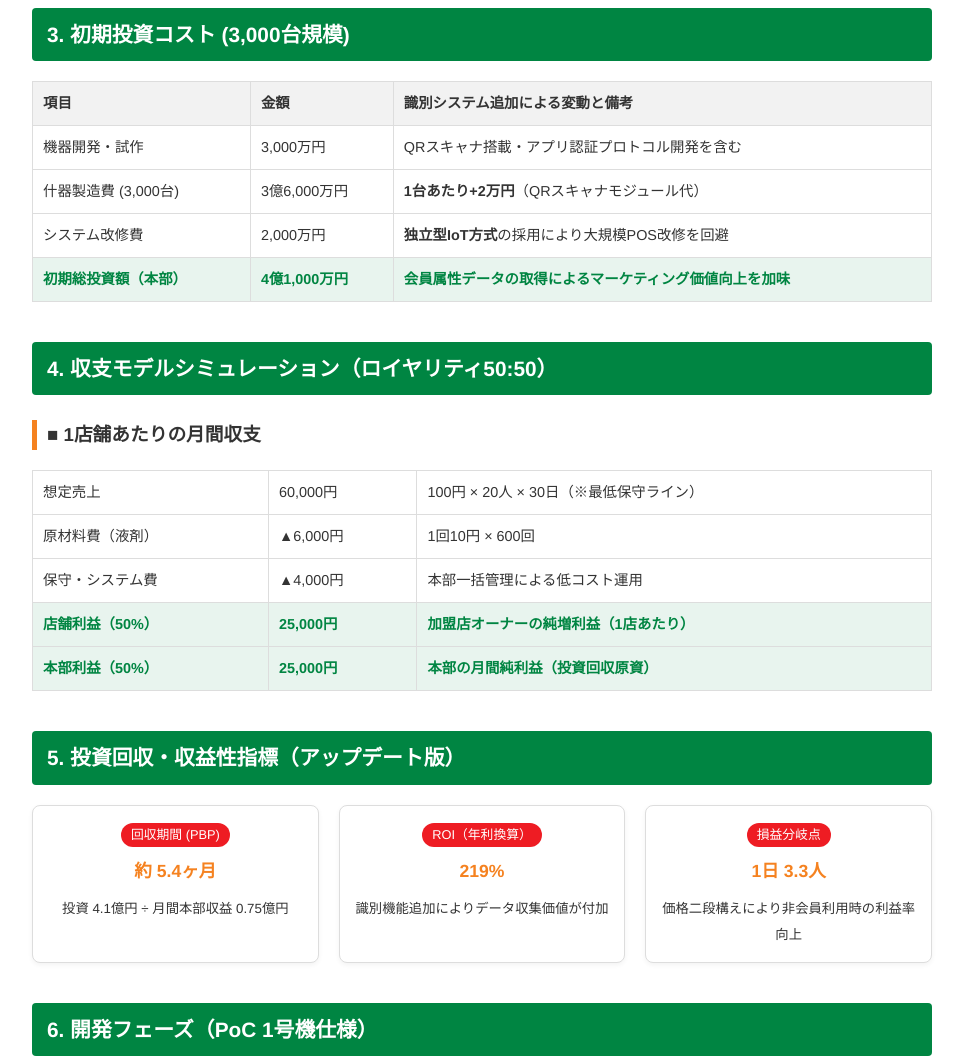
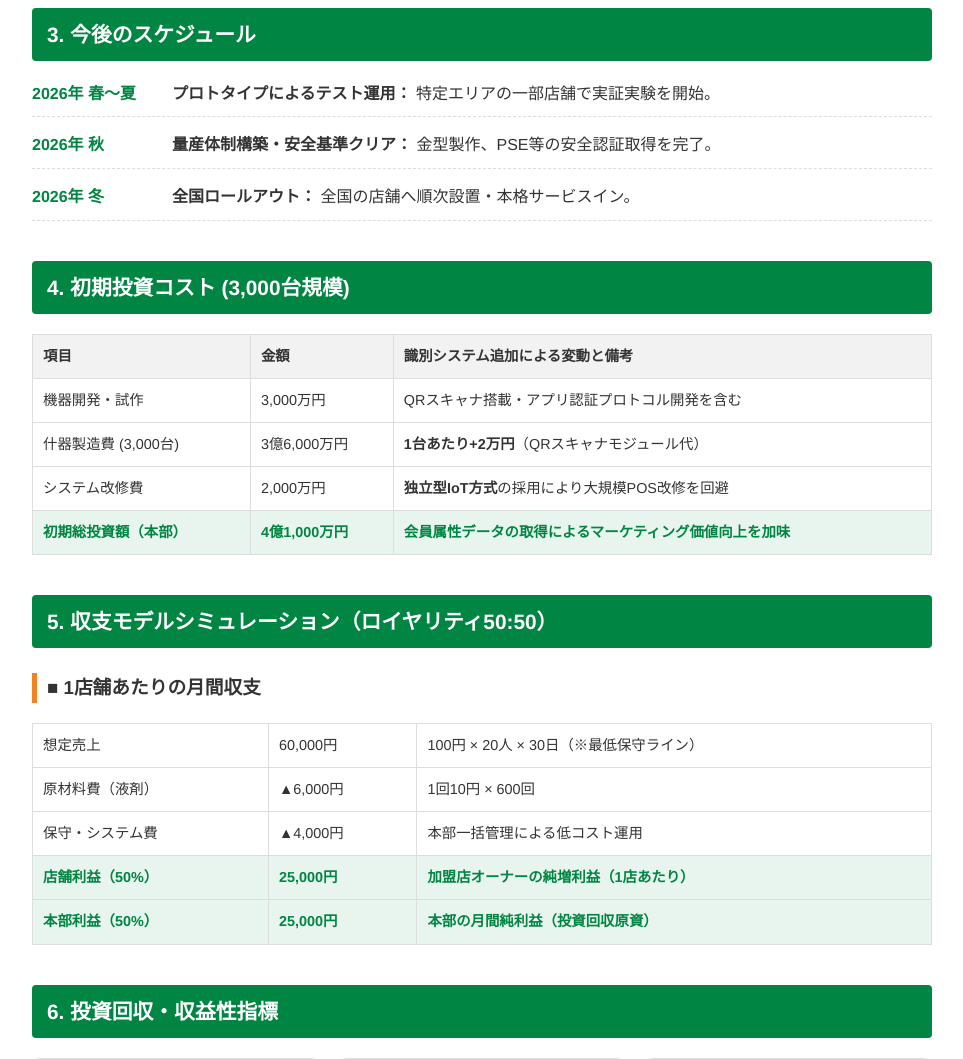
Before and after one commit to kaichotoreika/-, a plain HTML site: page index.html in a window 1280 px wide. Shown: the part 1460-2519 px from the top of the page, without its empty margins (158-1121 px from the left). Drawn offline with Linux system fonts and the light colour scheme.

Commit message:
Update index.html

```diff
--- a/index.html
+++ b/index.html
@@ -90,7 +90,6 @@
             color: var(--primary-color);
         }
 
-        /* 画像セクションのスタイル */
         .visual-image-container {
             margin-top: 20px;
             text-align: center;
@@ -153,6 +152,26 @@
             font-size: 1.4em;
         }
 
+        /* スケジュール用スタイル */
+        .schedule-list {
+            list-style: none;
+            padding: 0;
+            margin-top: 20px;
+        }
+
+        .schedule-item {
+            display: flex;
+            margin-bottom: 15px;
+            border-bottom: 1px dashed #ddd;
+            padding-bottom: 10px;
+        }
+
+        .schedule-date {
+            min-width: 140px;
+            font-weight: bold;
+            color: var(--primary-color);
+        }
+
         .footer-note {
             font-size: 0.85em;
             color: #777;
@@ -172,6 +191,8 @@
         @media (max-width: 600px) {
             .card-container { flex-direction: column; }
             .container { padding: 20px; }
+            .schedule-item { flex-direction: column; }
+            .schedule-date { margin-bottom: 5px; }
         }
     </style>
 </head>
@@ -211,7 +232,25 @@
     </section>
 
     <section>
-        <h2>3. 初期投資コスト (3,000台規模)</h2>
+        <h2>3. 今後のスケジュール</h2>
+        <ul class="schedule-list">
+            <li class="schedule-item">
+                <span class="schedule-date">2026年 春〜夏</span>
+                <span class="schedule-content"><strong>プロトタイプによるテスト運用：</strong> 特定エリアの一部店舗で実証実験を開始。</span>
+            </li>
+            <li class="schedule-item">
+                <span class="schedule-date">2026年 秋</span>
+                <span class="schedule-content"><strong>量産体制構築・安全基準クリア：</strong> 金型製作、PSE等の安全認証取得を完了。</span>
+            </li>
+            <li class="schedule-item">
+                <span class="schedule-date">2026年 冬</span>
+                <span class="schedule-content"><strong>全国ロールアウト：</strong> 全国の店舗へ順次設置・本格サービスイン。</span>
+            </li>
+        </ul>
+    </section>
+
+    <section>
+        <h2>4. 初期投資コスト (3,000台規模)</h2>
         <table>
             <tr>
                 <th>項目</th>
@@ -242,7 +281,7 @@
     </section>
 
     <section>
-        <h2>4. 収支モデルシミュレーション（ロイヤリティ50:50）</h2>
+        <h2>5. 収支モデルシミュレーション（ロイヤリティ50:50）</h2>
         <h3>■ 1店舗あたりの月間収支</h3>
         <table>
             <tbody>
@@ -276,7 +315,7 @@
     </section>
 
     <section>
-        <h2>5. 投資回収・収益性指標（アップデート版）</h2>
+        <h2>6. 投資回収・収益性指標</h2>
         <div class="card-container">
             <div class="card">
                 <span class="status-badge">回収期間 (PBP)</span>
@@ -297,7 +336,7 @@
     </section>
 
     <section>
-        <h2>6. 開発フェーズ（PoC 1号機仕様）</h2>
+        <h2>7. 開発フェーズ（PoC 1号機仕様）</h2>
         <div class="cost-summary">
             <p>外部委託によるプロトタイプ開発概算：<strong>約250万〜350万円</strong></p>
             <ul style="font-size: 0.85em;">
```
